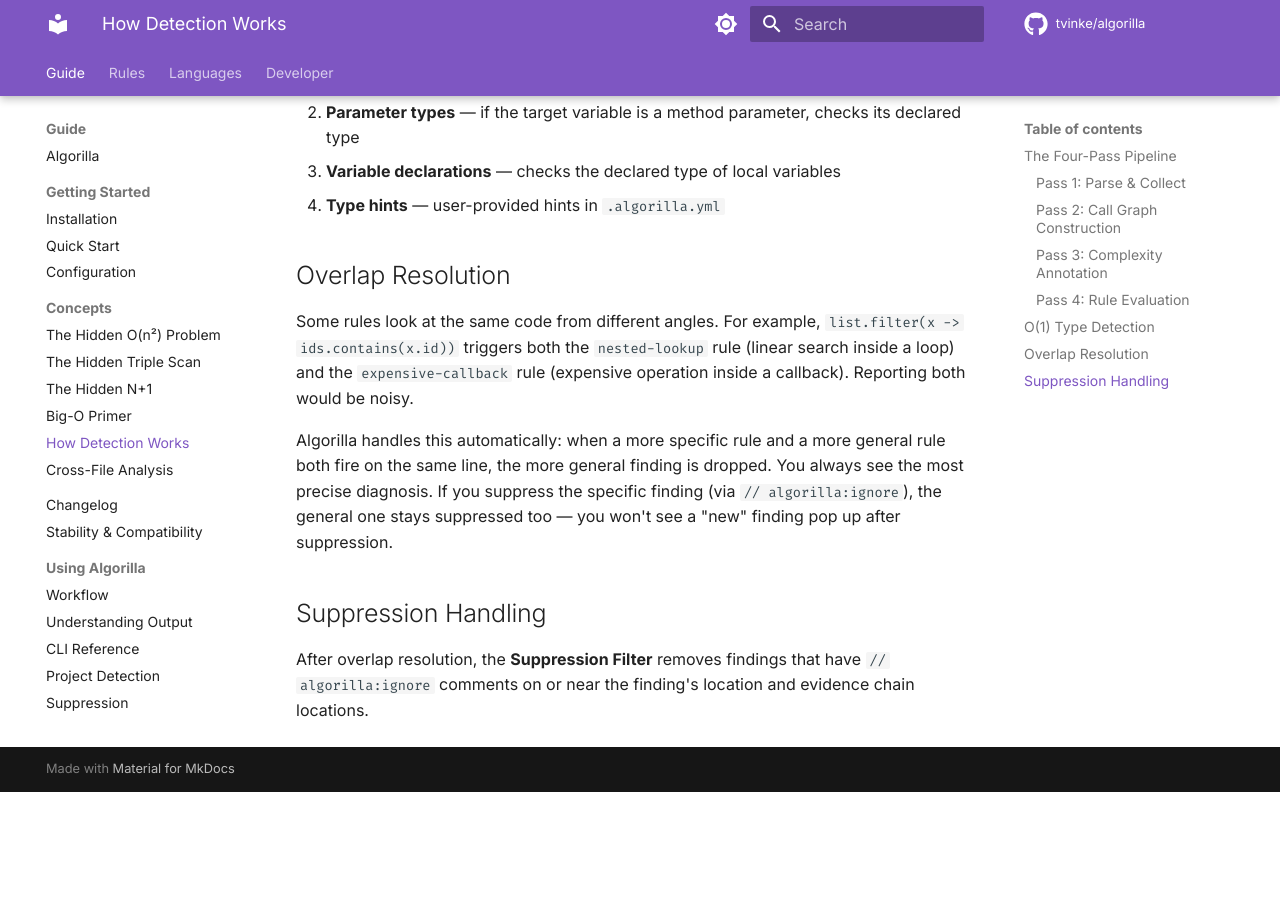
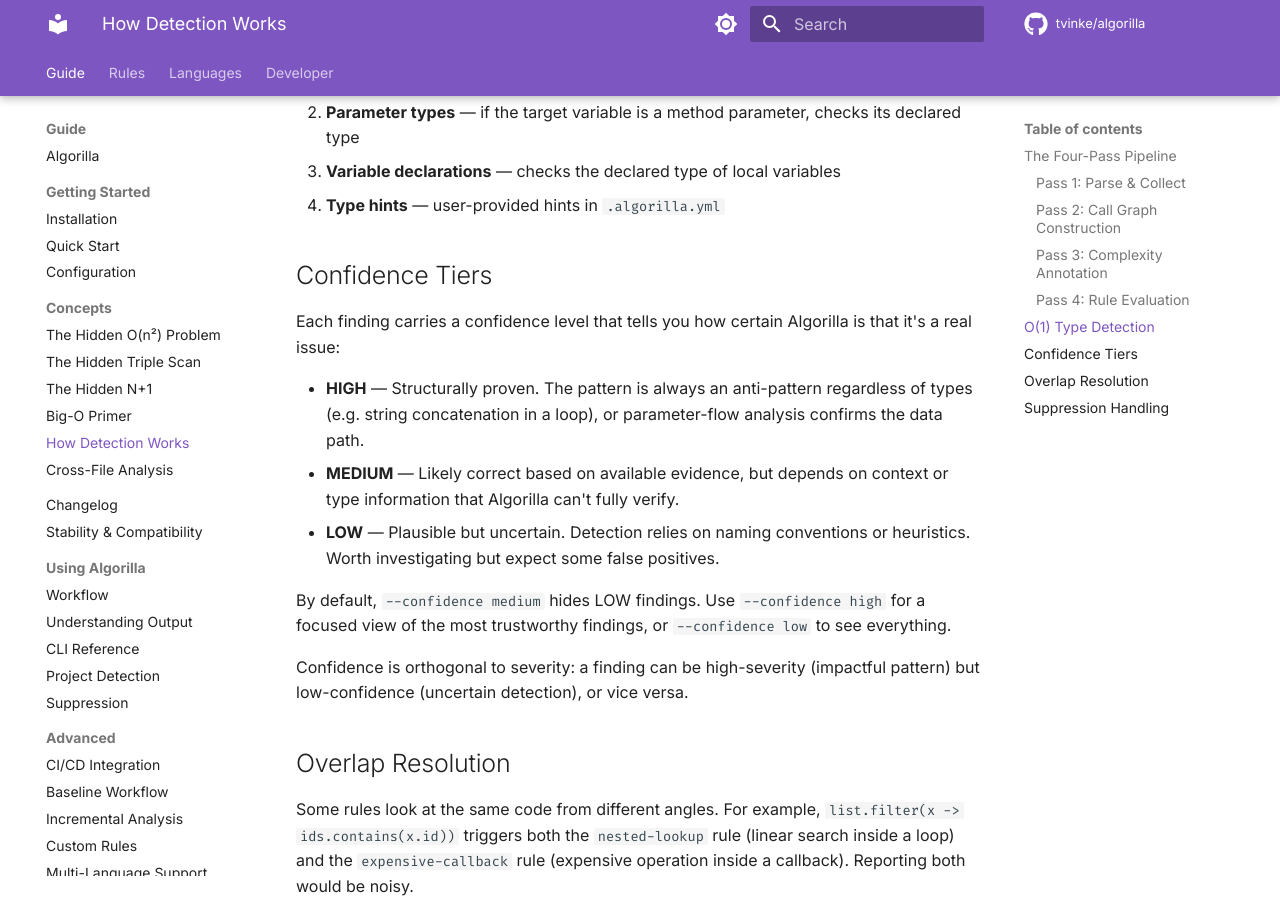
Before and after one commit to tvinke/algorilla, an MkDocs documentation site: the page built from docs/docs/concepts/how-detection-works.md, in a window 1280 px wide and 900 px high, scrolled down 1300 px. Built offline with MkDocs 1.6.1 and Material for MkDocs 9.7.7, drawn with Linux system fonts in a browser that asks for light colours; comment, search, counter and statistics services are not loaded; before the commit the page ends 2092 px from its top, so only the background shows below that.

Commit message:
docs: add confidence to CLI reference, output guide, and how-detection-works

```diff
--- a/docs/docs/concepts/how-detection-works.md
+++ b/docs/docs/concepts/how-detection-works.md
@@ -38,6 +38,18 @@ To avoid false positives, Algorilla checks whether a collection target is an O(1
 3. **Variable declarations** — checks the declared type of local variables
 4. **Type hints** — user-provided hints in `.algorilla.yml`
 
+## Confidence Tiers
+
+Each finding carries a confidence level that tells you how certain Algorilla is that it's a real issue:
+
+- **HIGH** — Structurally proven. The pattern is always an anti-pattern regardless of types (e.g. string concatenation in a loop), or parameter-flow analysis confirms the data path.
+- **MEDIUM** — Likely correct based on available evidence, but depends on context or type information that Algorilla can't fully verify.
+- **LOW** — Plausible but uncertain. Detection relies on naming conventions or heuristics. Worth investigating but expect some false positives.
+
+By default, `--confidence medium` hides LOW findings. Use `--confidence high` for a focused view of the most trustworthy findings, or `--confidence low` to see everything.
+
+Confidence is orthogonal to severity: a finding can be high-severity (impactful pattern) but low-confidence (uncertain detection), or vice versa.
+
 ## Overlap Resolution
 
 Some rules look at the same code from different angles. For example, `list.filter(x -> ids.contains(x.id))` triggers both the `nested-lookup` rule (linear search inside a loop) and the `expensive-callback` rule (expensive operation inside a callback). Reporting both would be noisy.
```
Also changed, not shown: docs/docs/guide/cli-reference.md (+1 -0 lines), docs/docs/guide/understanding-output.md (+3 -1 lines).
